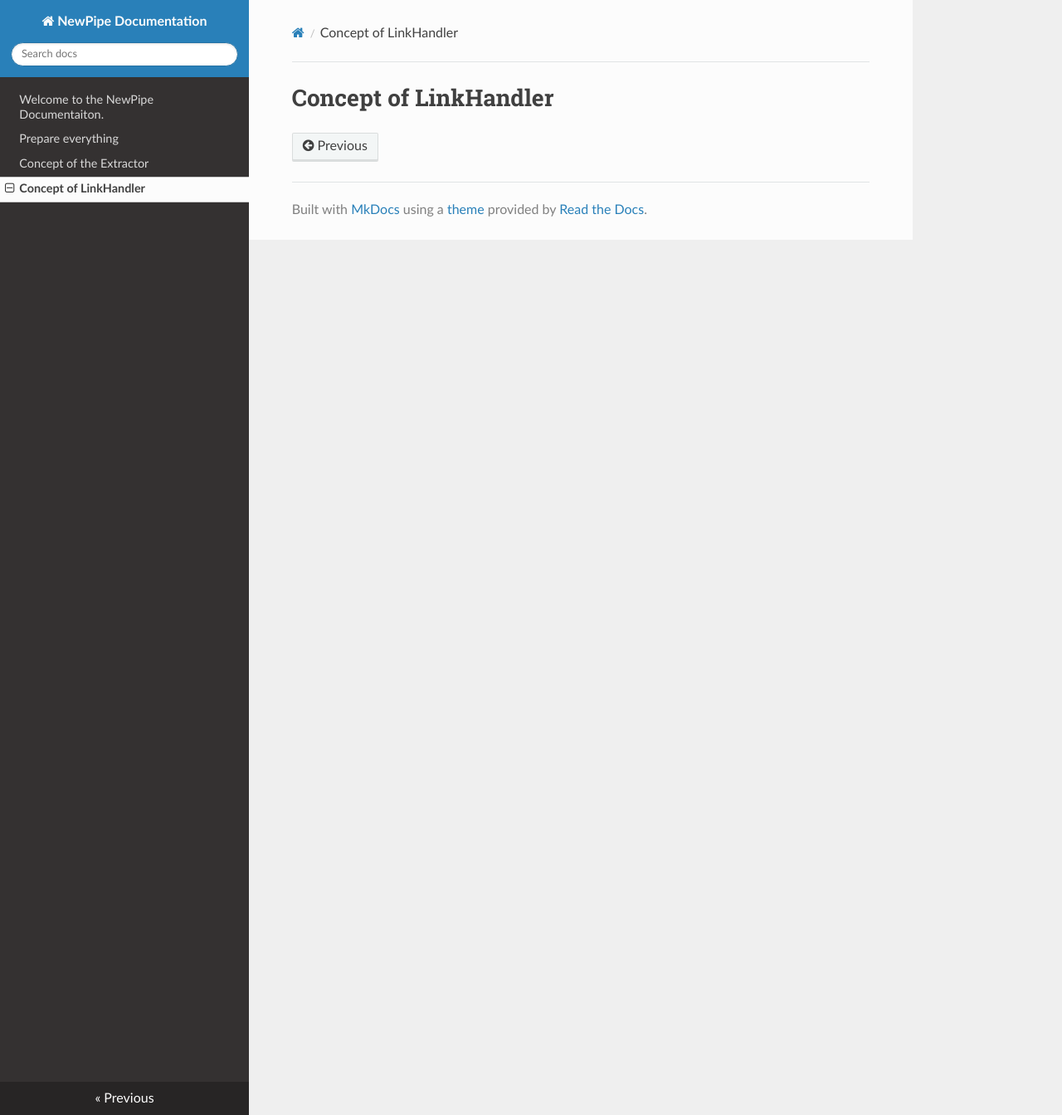
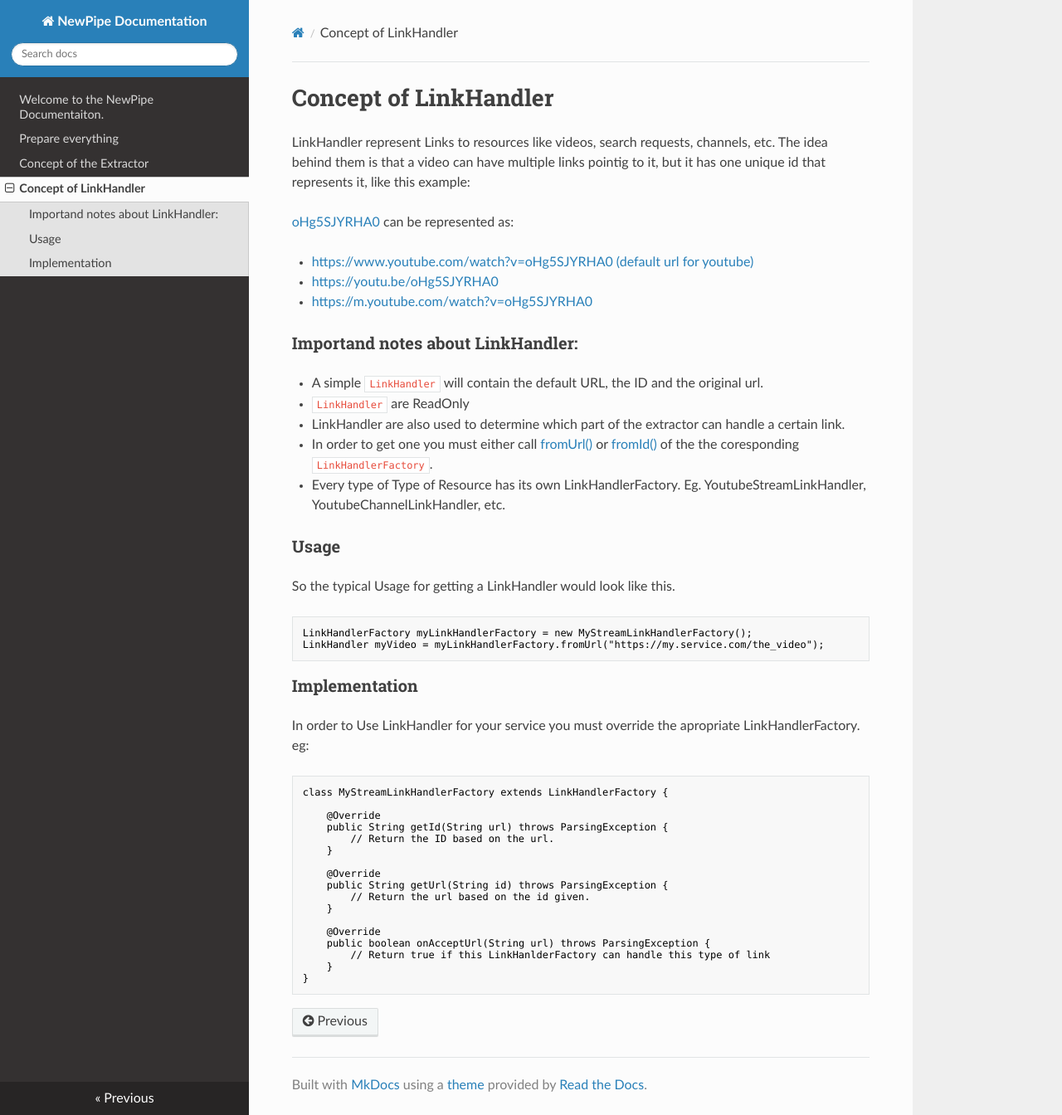
Before and after one commit to TeamNewPipe/documentation, an MkDocs documentation site: the page built from docs/02_Concept_of_LinkHandler.md, in a window 1280 px wide and 1344 px high. Shown: the whole window at 83% size. Built offline with MkDocs 1.6.1, drawn with Linux system fonts in a browser that asks for light colours; nearby versions of some CDN libraries.

Commit message:
add information about linkhandler

````diff
--- a/docs/02_Concept_of_LinkHandler.md
+++ b/docs/02_Concept_of_LinkHandler.md
@@ -1 +1,50 @@
 # Concept of LinkHandler
+
+LinkHandler represent Links to resources like videos, search requests, channels, etc.
+The idea behind them is that a video can have multiple links pointig to it, but it has
+one unique id that represents it, like this example:
+
+[oHg5SJYRHA0](https://www.youtube.com/watch?v=oHg5SJYRHA0) can be represented as:
+
+- [https://www.youtube.com/watch?v=oHg5SJYRHA0 (default url for youtube)](https://www.youtube.com/watch?v=oHg5SJYRHA0)
+- [https://youtu.be/oHg5SJYRHA0](https://www.youtube.com/watch?v=oHg5SJYRHA0)
+- [https://m.youtube.com/watch?v=oHg5SJYRHA0](https://www.youtube.com/watch?v=oHg5SJYRHA0)
+
+### Importand notes about LinkHandler:
+- A simple `LinkHandler` will contain the default URL, the ID and the original url.
+- `LinkHandler` are ReadOnly
+- LinkHandler are also used to determine which part of the extractor can handle a certain link.
+- In order to get one you must either call [fromUrl()](https://teamnewpipe.github.io/NewPipeExtractor/javadoc/org/schabi/newpipe/extractor/linkhandler/LinkHandlerFactory.html#fromUrl-java.lang.String-) or [fromId()](https://teamnewpipe.github.io/NewPipeExtractor/javadoc/org/schabi/newpipe/extractor/linkhandler/LinkHandlerFactory.html#fromId-java.lang.String-) of the the coresponding `LinkHandlerFactory`.
+- Every type of Type of Resource has its own LinkHandlerFactory. Eg. YoutubeStreamLinkHandler, YoutubeChannelLinkHandler, etc.
+
+### Usage
+
+So the typical Usage for getting a LinkHandler would look like this.
+```java
+LinkHandlerFactory myLinkHandlerFactory = new MyStreamLinkHandlerFactory();
+LinkHandler myVideo = myLinkHandlerFactory.fromUrl("https://my.service.com/the_video");
+```
+
+### Implementation
+
+In order to Use LinkHandler for your service you must override the apropriate LinkHandlerFactory. eg:
+
+```java
+class MyStreamLinkHandlerFactory extends LinkHandlerFactory {
+
+    @Override
+    public String getId(String url) throws ParsingException {
+        // Return the ID based on the url.
+    }
+
+    @Override
+    public String getUrl(String id) throws ParsingException {
+        // Return the url based on the id given.
+    }
+
+    @Override
+    public boolean onAcceptUrl(String url) throws ParsingException {
+        // Return true if this LinkHanlderFactory can handle this type of link
+    }
+}
+```
--- a/mkdocs.yml
+++ b/mkdocs.yml
@@ -2,3 +2,5 @@
 theme:
     name: readthedocs
     custom_dir: theme
+markdown_extensions:
+   - fenced_code
````
